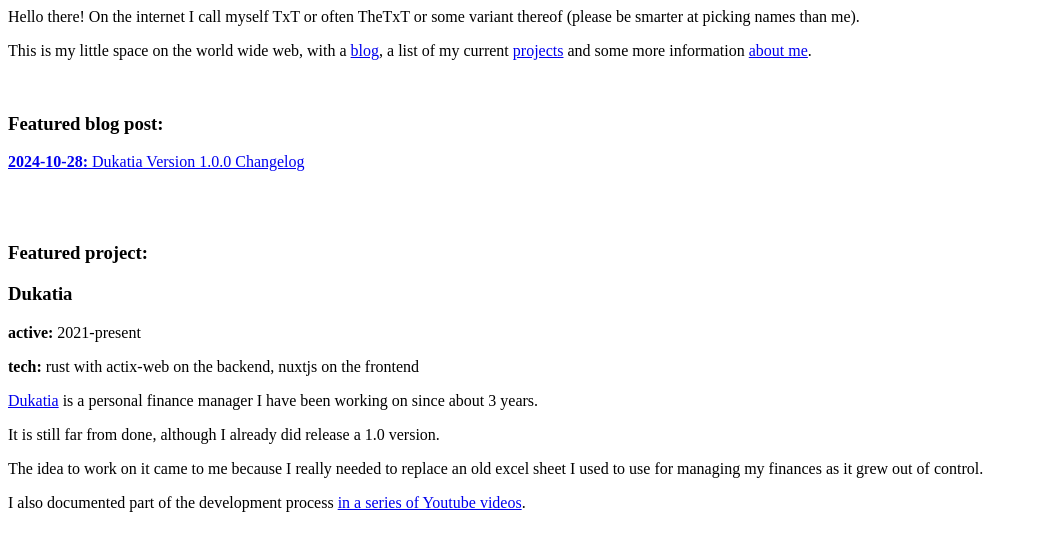
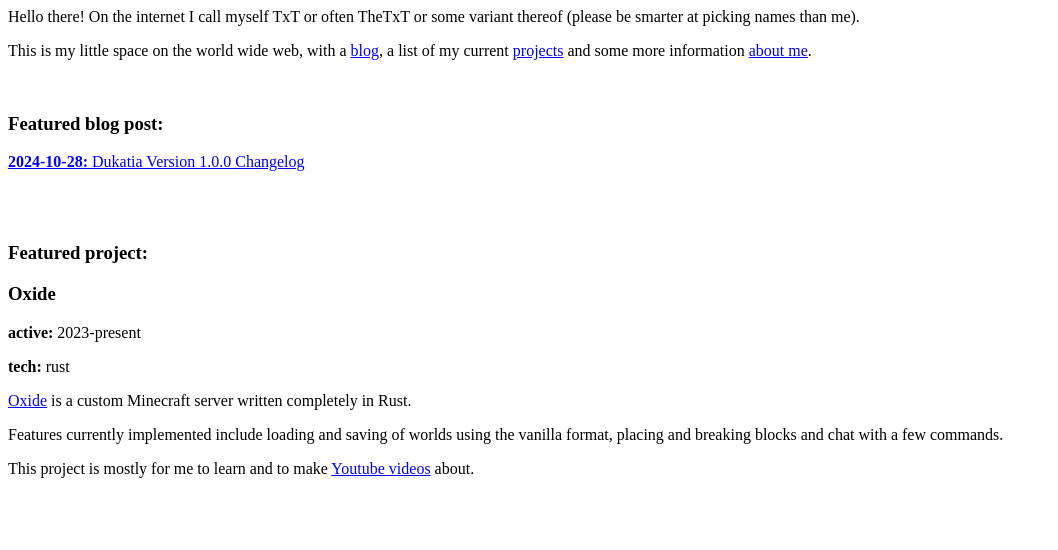
Before and after one commit to T-x-T/personal-website, a plain HTML site: page src/index.html in a window 1280 px wide. Shown: the whole page, without its empty margins (0-1058 px from the left). Drawn offline with Linux system fonts and the light colour scheme.

Commit message:
update info about oxide

```diff
--- a/src/index.html
+++ b/src/index.html
@@ -9,11 +9,10 @@
 <br><br>
 
 <h3>Featured project:</h3>
-<h3>Dukatia</h3>
-<p><b>active:</b> 2021-present</p>
-<p><b>tech:</b> rust with actix-web on the backend, nuxtjs on the frontend</p>
-<p><a href="https://dukatia.com" target="_blank">Dukatia</a> is a personal finance manager I have been working on since about 3 years.</p>
-<p>It is still far from done, although I already did release a 1.0 version.</p>
-<p>The idea to work on it came to me because I really needed to replace an old excel sheet I used to use for managing my finances as it grew out of control.</p>
-<p>I also documented part of the development process <a href="https://www.youtube.com/watch?v=Am--bDrc2o4&list=PLht_DnAZ_Av4MoGbcPm0I140PrOe9Yw24" target="_blank">in a series of Youtube videos</a>.</p>
+<h3>Oxide</h3>
+<p><b>active:</b> 2023-present</p>
+<p><b>tech:</b> rust</p>
+<p><a href="https://github.com/t-x-t/oxide" target="_blank">Oxide</a> is a custom Minecraft server written completely in Rust.</p>
+<p>Features currently implemented include loading and saving of worlds using the vanilla format, placing and breaking blocks and chat with a few commands.</p>
+<p>This project is mostly for me to learn and to make <a href="https://www.youtube.com/playlist?list=PLht_DnAZ_Av4UZwQGhz7aNDMH9pfI0ein" target="_blank">Youtube videos</a> about.</p>
 <br>
```
Also changed, not shown: src/projects/index.html (+8 -8 lines).
